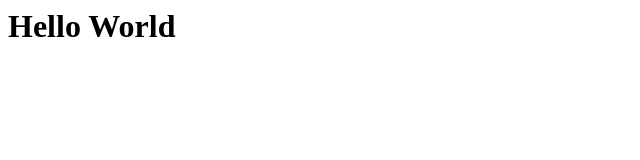
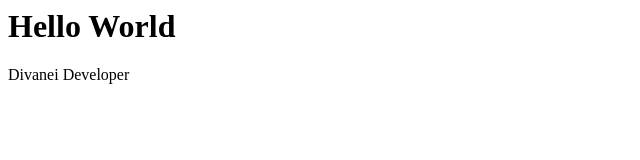
Before and after one commit to divaneisilva/primeirapagina, a plain HTML site: page index.html in a window 1280 px wide. Shown: the whole page, without its empty margins (0-640 px from the left). Drawn offline with Linux system fonts and the light colour scheme.

Commit message:
Adicionado nova linha.

```diff
--- a/index.html
+++ b/index.html
@@ -6,5 +6,7 @@
 
     <h1>Hello World</h1>
 
+    <p>Divanei Developer</p>
+
    </body>
 </html>
```
